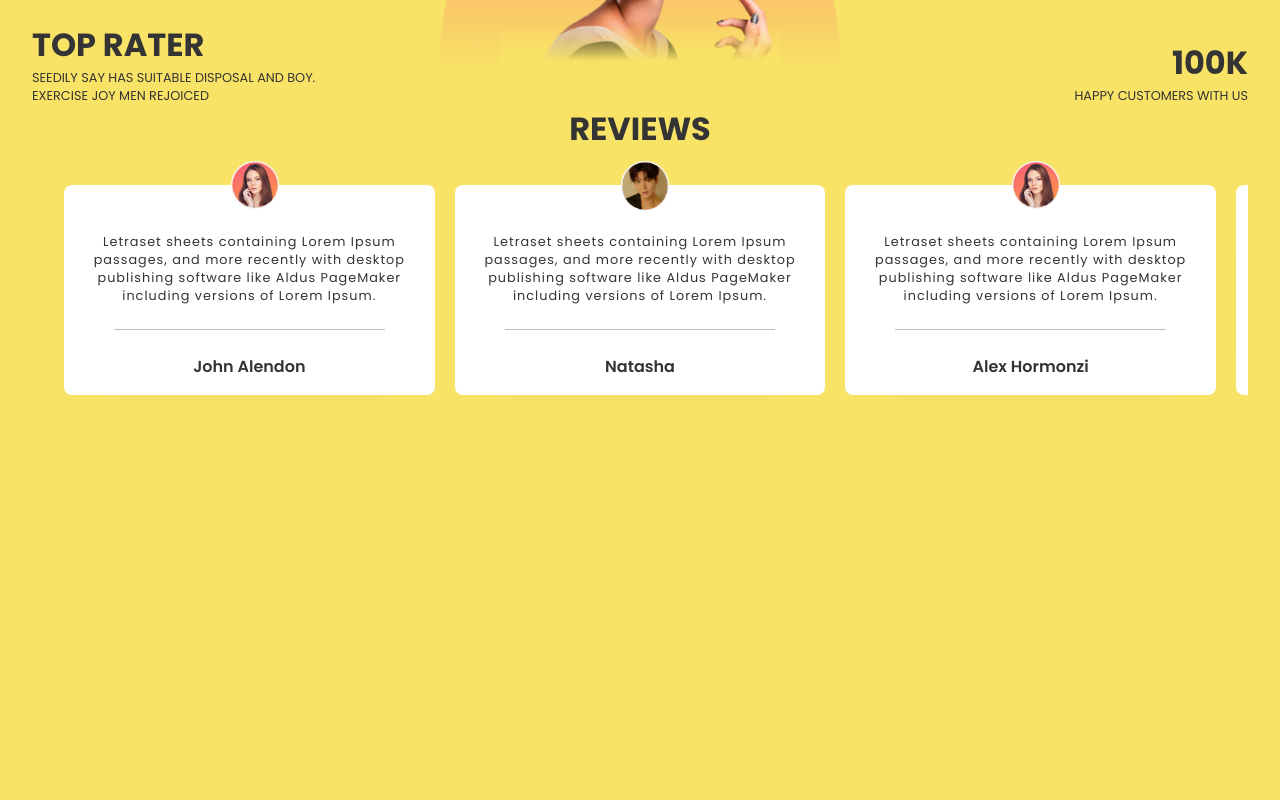
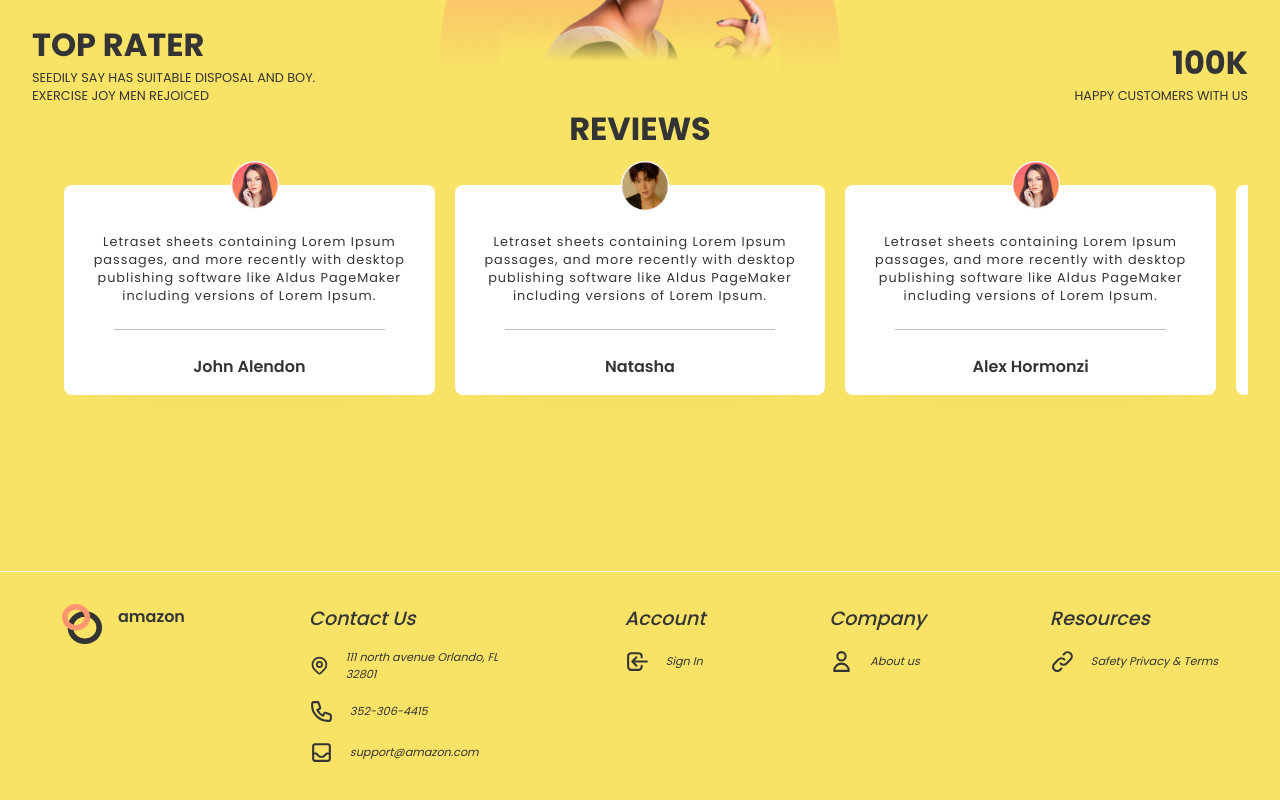
Before and after one commit to Amminn/Yellow-Ecommerce-, a React (Vite) app: page / in a window 1280 px wide. Shown: the part 1992-2792 px from the top of the page. Before the commit the page ends 2483 px from the top, so only its background shows below. Built offline with nearby package versions, Linux system fonts and the light colour scheme.

Commit message:
feat: done footer, hero animation

```diff
--- a/package.json
+++ b/package.json
@@ -10,6 +10,8 @@
   },
   "dependencies": {
     "@formkit/auto-animate": "^1.0.0-beta.5",
+    "@heroicons/react": "^1.0.6",
+    "framer-motion": "^8.2.4",
     "react": "^18.2.0",
     "react-compare-image": "^3.3.0",
     "react-dom": "^18.2.0",
--- a/src/App.jsx
+++ b/src/App.jsx
@@ -1,10 +1,11 @@
 import "./App.css"
 import Header from "./components/header/Header"
 import Hero from "./components/Hero/Hero"
+import Slider from "./components/Slider/Slider"
+import Virtual from "./components/Virtual/Virtual"
 import Products from "./components/Products/Products.jsx"
-import Slider from "./components/Slider/Slider"
 import Testimonial from "./components/Testimonial/Testimonial"
-import Virtual from "./components/Virtual/Virtual"
+import Footer from "./components/Footer/Footer"
 
 function App() {
   return (
@@ -15,6 +16,7 @@
       <Virtual />
       <Products />
       <Testimonial />
+      <Footer />
     </div>
   )
 }
--- /dev/null
+++ b/src/components/Footer/Footer.jsx
@@ -0,0 +1,89 @@
+import React from 'react'
+import Logo from '../../assets/logo.png'
+import {
+  InboxIcon,
+  PhoneIcon,
+  LocationMarkerIcon,
+  LoginIcon,
+  UserIcon,
+  LinkIcon,
+} from '@heroicons/react/outline'
+import css from './Footer.module.css'
+
+function Footer() {
+  return (
+    <div className={css.cFooterWrapper}>
+      <hr />
+      <div className={css.cFooter}>
+        <div className={css.logo}>
+          <img src={Logo} alt="website logo" />
+          <span>amazon</span>
+        </div>
+
+        <div className={css.block}>
+          <div className={css.details}>
+
+            <span>Contact Us</span>
+
+            <span className={css.pngLine}>
+              <LocationMarkerIcon className={css.icon} />
+              <span>111 north avenue Orlando, FL 32801</span>
+            </span>
+
+            <span className={css.pngLine}>
+              <PhoneIcon className={css.icon} />
+              <span>352-306-4415</span>
+            </span>
+
+            <span className={css.pngLine}>
+              <InboxIcon className={css.icon} />
+              <span>support@amazon.com</span>
+            </span>
+
+          </div>
+        </div>
+
+        <div className={css.block}>
+
+          <div className={css.details}>
+            <span>Account</span>
+            <span className={css.pngLine}>
+              <LoginIcon className={css.icon} />
+              <span>Sign In</span>
+            </span>
+          </div>
+
+        </div>
+
+        <div className={css.block}>
+
+          <div className={css.details}>
+            <span>Company</span>
+            <span className={css.pngLine}>
+              <UserIcon className={css.icon} />
+              <span>About us</span>
+            </span>
+
+          </div>
+        </div>
+
+        <div className={css.block}>
+
+          <div className={css.details}>
+            <span>Resources</span>
+            <span className={css.pngLine}>
+              <LinkIcon className={css.icon} />
+              <span>Safety Privacy & Terms</span>
+            </span>
+          </div>
+
+        </div>
+      </div>
+    </div>
+  )
+}
+
+export default Footer
+
+
+// 1:46:46min
--- /dev/null
+++ b/src/components/Footer/Footer.module.css
@@ -0,0 +1,71 @@
+.cFooterWrapper {
+  width: 100%;
+  margin-top: 5rem;
+  padding-bottom: 3rem;
+}
+
+.cFooterWrapper > hr {
+  width: 100%;
+  height: 1px;
+  border: none;
+  background: white;
+  margin-bottom: 2rem;
+}
+
+.cFooter {
+  display: flex;
+  width: 100%;
+  justify-content: space-around;
+}
+
+.logo {
+  display: flex;
+  align-items: flex-start;
+  gap: 1rem;
+}
+
+.logo > img {
+  height: 2.5rem;
+  width: 2.5rem;
+}
+
+.logo > span {
+  font-weight: 600;
+  font-size: 1rem;
+}
+
+.block {
+  display: flex;
+  flex-direction: column;
+  gap: 1rem;
+  max-width: 12rem;
+}
+
+.details {
+  display: flex;
+  flex-direction: column;
+  width: inherit;
+  font-size: 0.7rem;
+  gap: 1rem;
+  font-style: italic;
+}
+
+.details > span:nth-of-type(1) {
+  font-weight: 500;
+  font-size: normal;
+  font-size: 1.2rem;
+}
+
+.pngLine:hover {
+  cursor: pointer;
+}
+
+.pngLine {
+  display: flex;
+  gap: 1rem;
+  align-items: center;
+}
+
+.icon {
+  width: 25px;
+}
--- a/src/components/Hero/Hero.jsx
+++ b/src/components/Hero/Hero.jsx
@@ -3,8 +3,11 @@
 import HeroImg from '../../assets/hero.png'
 import {RiShoppingBagFill} from 'react-icons/ri'
 import {BsArrowRight} from 'react-icons/bs'
+import {motion} from 'framer-motion'
 
 function Hero() {
+
+  const transition = {duration: 3, type: "spring"}
   return (
     <div className={css.container}>
           {/* left side */}
@@ -22,9 +25,31 @@
     {/* middle side hero image */}
 
     <div className={css.wrapper}>
-      <div className={css.blueCircle}></div>
-      <img src={HeroImg} alt="" width={600} />
-      <div className={css.cart2}>
+
+      {/* blue circle animation */}
+
+      <motion.div
+        initial={{bottom: "2rem"}}
+        whileInView={{bottom: "0rem"}}
+        className={css.blueCircle}
+        transition={transition}
+      >
+      </motion.div>
+      {/* <div className={css.blueCircle}></div> */}
+      <motion.img
+       src={HeroImg}
+       alt=""
+       width={600}
+       transition={transition}
+       initial={{bottom: "-2rem"}}
+       whileInView={{bottom: "0rem"}}
+      />
+      <motion.div
+        className={css.cart2}
+        transition={transition}
+        initial={{right: "10%"}}
+        whileInView={{right: "5%"}}
+       >
         <RiShoppingBagFill />
 
         <div className={css.signup}>
@@ -33,7 +58,7 @@
             <BsArrowRight />
           </div>
         </div>
-      </div>
+      </motion.div>
     </div>
 
     {/* right side */}
```
Also changed, not shown: src/components/header/Header.jsx (line endings or trailing spaces), 1 other file (tests, documents, lock files or other folders).
